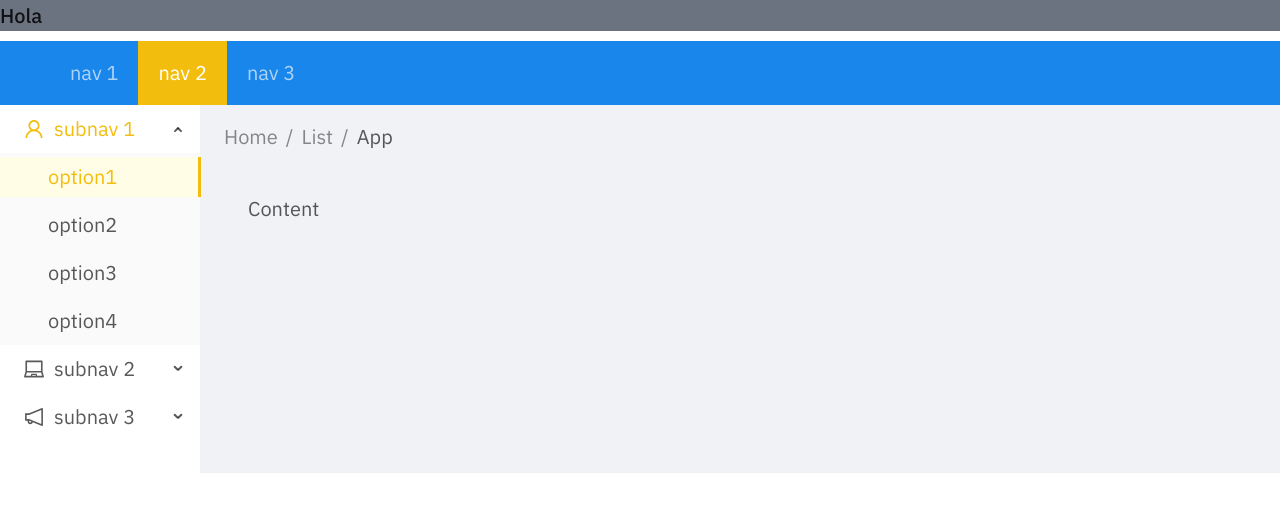
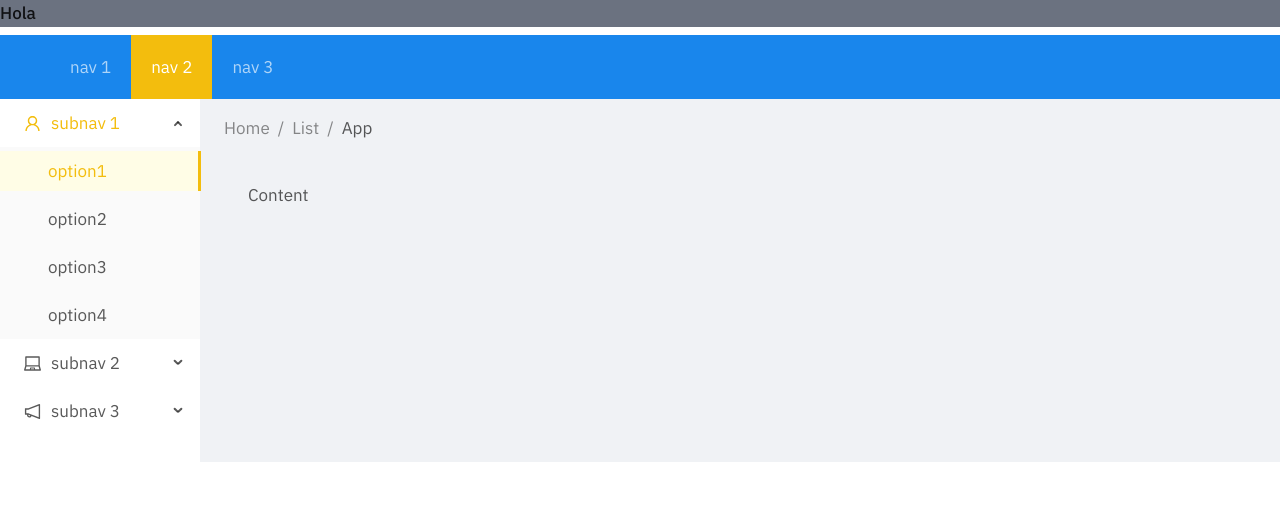
Before and after one commit to VicDCruz/world-ranks-nextjs, a Next.js app: page / in a window 1280 px wide. Shown: the top 512 px of the page. Built offline with nearby package versions, Linux system fonts and the light colour scheme.

Commit message:
Change color & fonts

```diff
--- a/styles/antd.less
+++ b/styles/antd.less
@@ -1,11 +1,11 @@
 @import "~antd/dist/antd.less";
 
-@primary-color: rgb(243, 189, 13); // primary color for all components
-@link-color: #1890ff; // link color
+@primary-color: #f3bd0d; // primary color for all components
+@link-color: #dd7d0f; // link color
 @success-color: #52c41a; // success state color
 @warning-color: #faad14; // warning state color
 @error-color: #f5222d; // error state color
-@font-size-base: 20px; // major text font size
+@font-size-base: 17px; // major text font size
 @heading-color: rgba(0, 0, 0, 0.85); // heading text color
 @text-color: rgba(0, 0, 0, 0.65); // major text color
 @text-color-secondary: rgba(0, 0, 0, 0.45); // secondary text color
```
